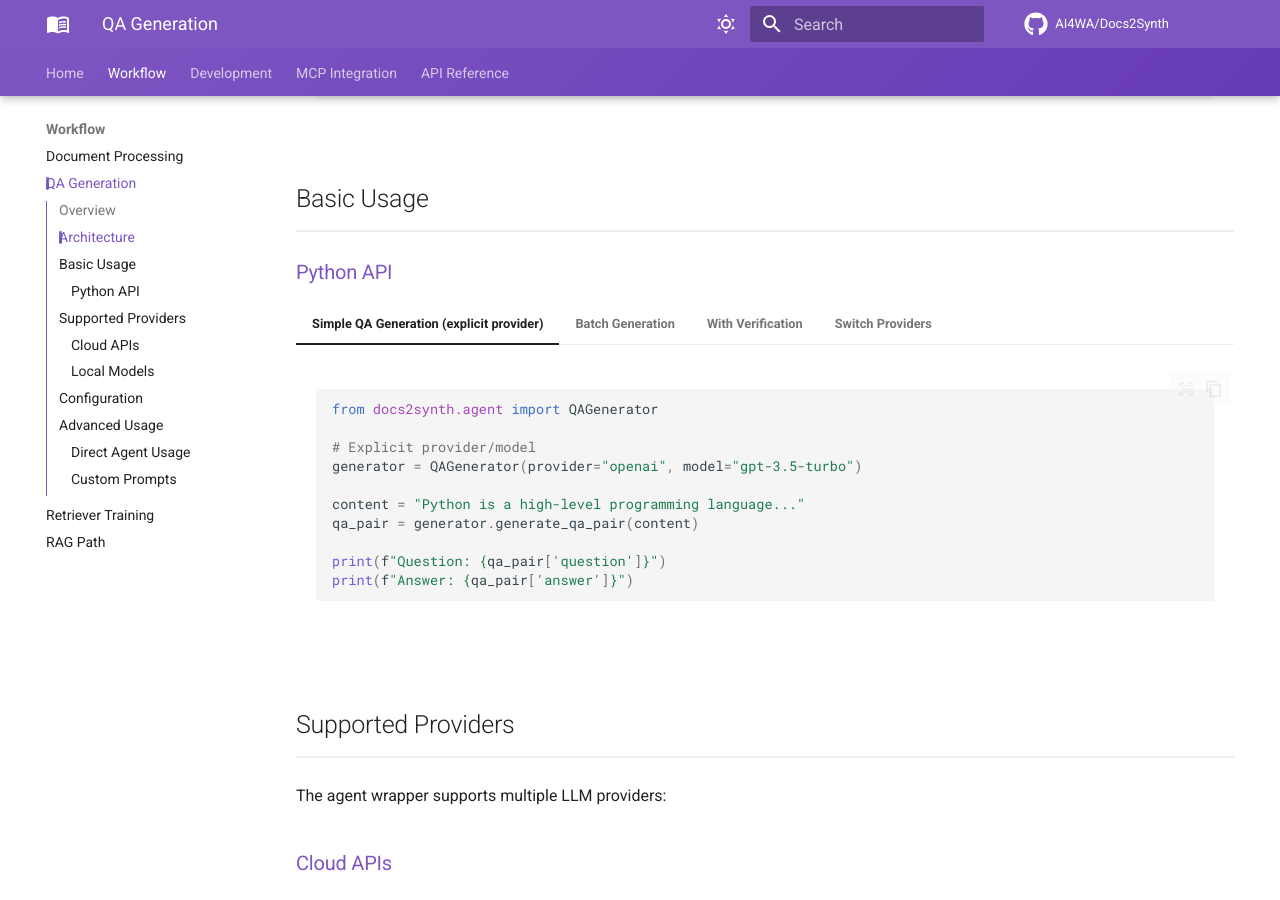
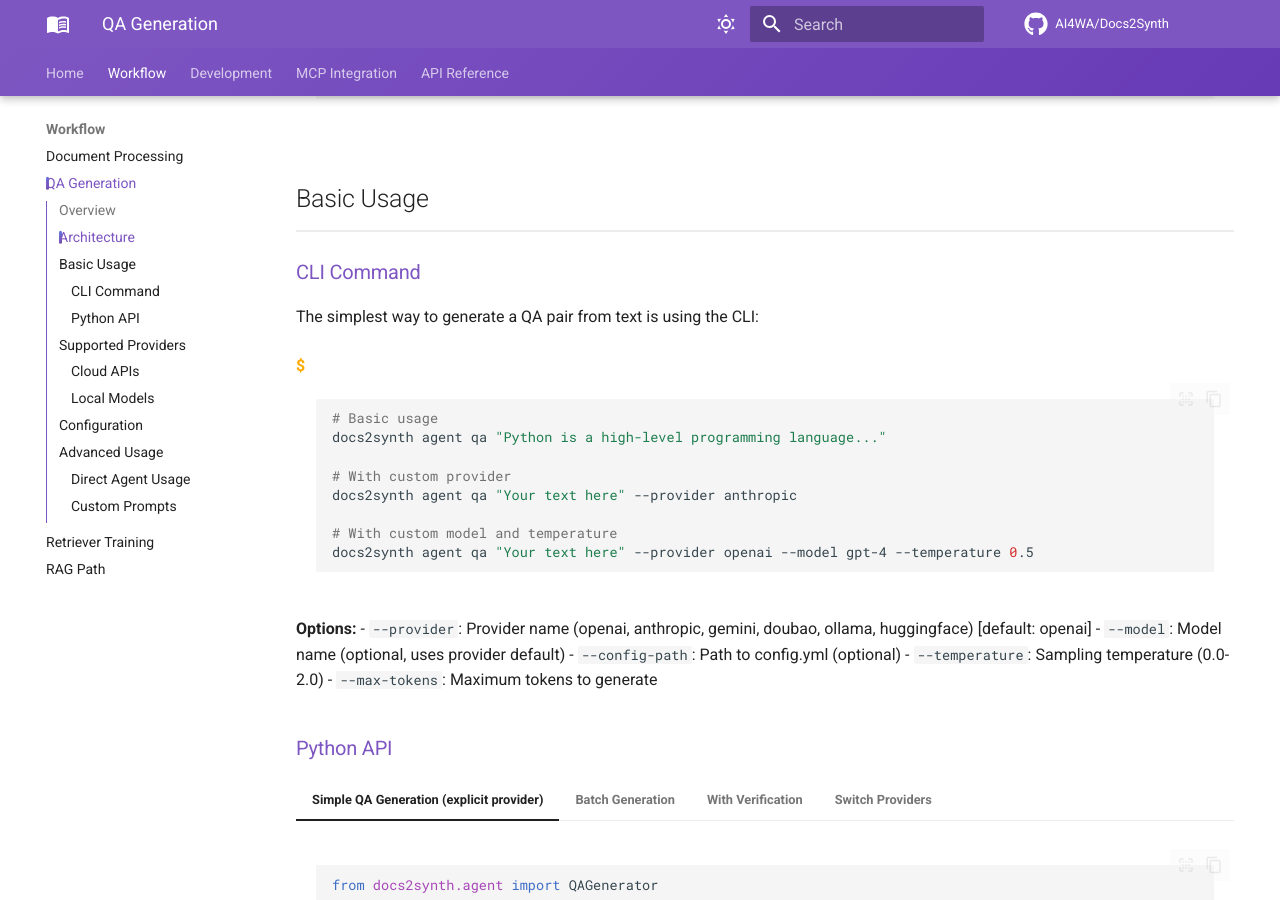
Before and after one commit to AI4WA/Docs2Synth, an MkDocs documentation site: the page built from docs/workflow/qa-generation.md, in a window 1280 px wide and 900 px high, scrolled down 773 px. Built offline with MkDocs 1.6.1 and Material for MkDocs 9.7.7, drawn with Linux system fonts in a browser that asks for light colours; comment, search, counter and statistics services are not loaded; the version menu is left out.

````diff
--- a/docs/workflow/qa-generation.md
+++ b/docs/workflow/qa-generation.md
@@ -23,6 +23,28 @@
 ```
 
 ## Basic Usage
+
+### CLI Command
+
+The simplest way to generate a QA pair from text is using the CLI:
+
+```bash
+# Basic usage
+docs2synth agent qa "Python is a high-level programming language..."
+
+# With custom provider
+docs2synth agent qa "Your text here" --provider anthropic
+
+# With custom model and temperature
+docs2synth agent qa "Your text here" --provider openai --model gpt-4 --temperature 0.5
+```
+
+**Options:**
+- `--provider`: Provider name (openai, anthropic, gemini, doubao, ollama, huggingface) [default: openai]
+- `--model`: Model name (optional, uses provider default)
+- `--config-path`: Path to config.yml (optional)
+- `--temperature`: Sampling temperature (0.0-2.0)
+- `--max-tokens`: Maximum tokens to generate
 
 ### Python API
 
````
Also changed, not shown: 1 other file.
